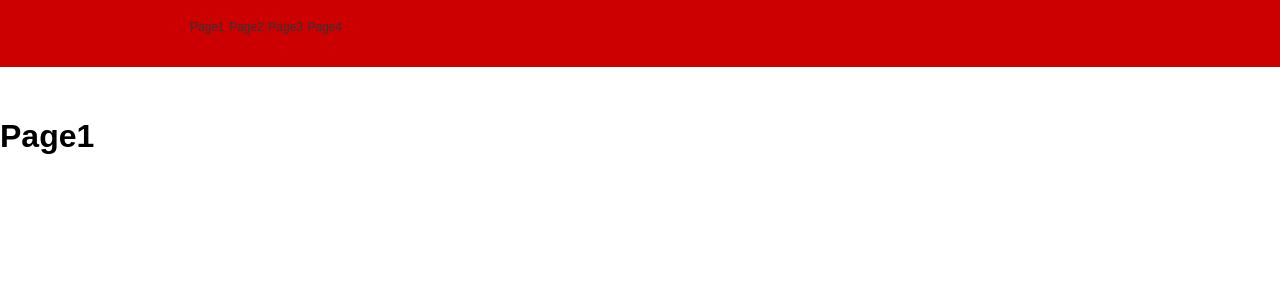
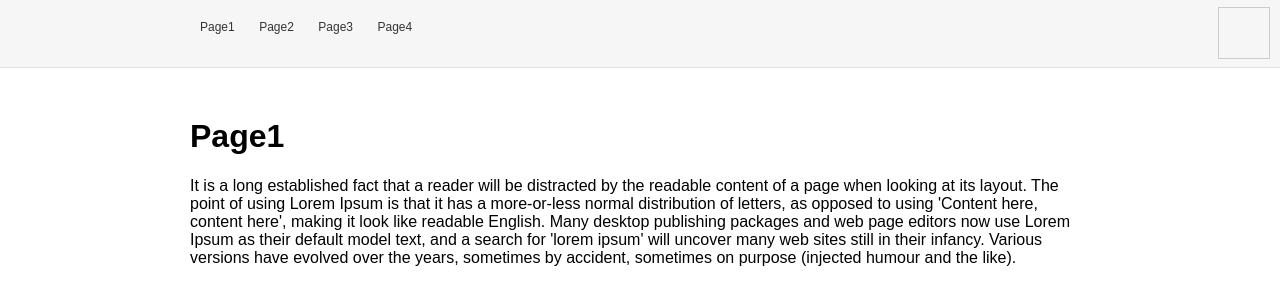
Before and after one commit to lucasaquiles/scrollFixMenu, a plain HTML site: page index.html in a window 1280 px wide. Both pictures are taken after a click on the link "Page1". Shown: the part 204-509 px from the top of the page. Drawn offline with Linux system fonts and the light colour scheme.

Commit message:
adição do método de mover para o topo e estilização da index

```diff
--- a/index.html
+++ b/index.html
@@ -8,28 +8,42 @@
 
 <style type="text/css" media="screen">
 	body{margin:0; font-family:Arial;}
-	#menu{width:900px; height:200px;  position:relative; margin:0 auto; border-bottom:solid 1px #333; background:#f6f6f6}
+	#menu{width:900px; height:200px;  position:relative; margin:0 auto; border-bottom:solid 1px #e3e3e3; background:#f6f6f6;}
 	#menu ul{position:relative !Important; display:block; width:900px; margin:0 auto; padding:0; }
-	#menu ul li{display:inline; font-family:Arial, Helvetica, sans-serif; font-size:12px}
+	#menu ul li{display:inline; font-family:Arial, Helvetica, sans-serif; font-size:12px; margin:0 10px;}
 	#menu ul li a{text-decoration:none; color:#333;}
 	#menu ul li a:hover{text-decoration:underline;}
+	#fixed{ position:absolute; width:900px ; height:50px ; bottom:0; left:0; z-index:9000000;}
+	#fixed.full{width:100%; position:fixed; top:0; left:0 ; padding-top:20px; background:#f6f6f6;
+border-bottom:solid 1px #e3e3e3;}
+	.content{width:100%; height:690px ; background:#fff; padding-top:100px}
+	.text{width:900px; height:auto; overflow:hidden; margin:0 auto;}
 
-	#fixed{ position:absolute; width:900px ; height:50px ; bottom:0; left:0; z-index:9000000;}
-	#fixed.full{width:100%; position:fixed; top:0; left:0 ; padding-top:20px; background:#c00;}
-	.content{width:100%; height:690px ; background:#fff; padding-top:100px}
+		a#to-top{
+			display:block;
+			width:50px;
+			height:50px;
+			border:solid 1px #ccc;
+			position:fixed;
+			top:10px;
+			right:10px;
+			z-index:900000000
+		}
+
 </style>
 
 <script type="text/javascript">
 	$(document).ready(function(){
 		$("#fixed").scrollFixedMenu({
-			minHeight:100
+			minHeight:130,
+			buttonToTop:{id:'to-top', show:true}
 		});
 	})
 </script>
 </head>
 
 <body>
-
+	<a href="/" id="to-top" title="voltar para o topo"></a>
 	<div id="menu">
 		<div id="fixed">
 			<ul>
@@ -42,16 +56,36 @@
 	</div>
 
 	<div class="content" id="page1">
-		<h1>Page1</h1>
+		<div class="text">
+			<h1>Page1</h1>
+			<p>
+				It is a long established fact that a reader will be distracted by the readable content of a page when looking at its layout. The point of using Lorem Ipsum is that it has a more-or-less normal distribution of letters, as opposed to using 'Content here, content here', making it look like readable English. Many desktop publishing packages and web page editors now use Lorem Ipsum as their default model text, and a search for 'lorem ipsum' will uncover many web sites still in their infancy. Various versions have evolved over the years, sometimes by accident, sometimes on purpose (injected humour and the like).
+			</p>
+		</div>
 	</div>
 	<div class="content" id="page2">
-	<h1>Page2</h1>
+		<div class="text">
+			<h1>Page2</h1>
+			<p>
+				It is a long established fact that a reader will be distracted by the readable content of a page when looking at its layout. The point of using Lorem Ipsum is that it has a more-or-less normal distribution of letters, as opposed to using 'Content here, content here', making it look like readable English. Many desktop publishing packages and web page editors now use Lorem Ipsum as their default model text, and a search for 'lorem ipsum' will uncover many web sites still in their infancy. Various versions have evolved over the years, sometimes by accident, sometimes on purpose (injected humour and the like).
+			</p>
+		</div>
 	</div>
 	<div class="content" id="page3">
-	<h1>Page3</h1>
+		<div class="text">
+			<h1>Page3</h1>
+			<p>
+				It is a long established fact that a reader will be distracted by the readable content of a page when looking at its layout. The point of using Lorem Ipsum is that it has a more-or-less normal distribution of letters, as opposed to using 'Content here, content here', making it look like readable English. Many desktop publishing packages and web page editors now use Lorem Ipsum as their default model text, and a search for 'lorem ipsum' will uncover many web sites still in their infancy. Various versions have evolved over the years, sometimes by accident, sometimes on purpose (injected humour and the like).
+			</p>
+		</div>
 	</div>
 	<div class="content" id="page4">
-	<h1>Page4</h1>
+		<div class="text">
+			<h1>Page4</h1>
+			<p>
+				It is a long established fact that a reader will be distracted by the readable content of a page when looking at its layout. The point of using Lorem Ipsum is that it has a more-or-less normal distribution of letters, as opposed to using 'Content here, content here', making it look like readable English. Many desktop publishing packages and web page editors now use Lorem Ipsum as their default model text, and a search for 'lorem ipsum' will uncover many web sites still in their infancy. Various versions have evolved over the years, sometimes by accident, sometimes on purpose (injected humour and the like).
+			</p>
+		</div>
 	</div>
 </body>
 <script type="text/javascript">
--- a/scrollFixedMenu.jquery.js
+++ b/scrollFixedMenu.jquery.js
@@ -10,8 +10,11 @@
 		element = this
 
 		var settings = $.extend( {
-		  'minHeight'         : 100
+		  'minHeight'         : 100,
+		  'buttonToTop':{id:'', show:false} // top or bottom
 		}, options);
+
+		buttonToTop = settings.buttonToTop.show
 
 		function doHeader(minHeight){
 			//console.log(settings.minHeight+" --> scroll: "+$(window).scrollTop())
@@ -20,8 +23,17 @@
 			if($(window).scrollTop() <= minHeight){
 
 					element.removeClass('full');
+
+					if(buttonToTop){
+						$('#'+settings.buttonToTop.id).fadeOut();
+					}
+
 			}else{
 					element.addClass('full');
+
+					if(buttonToTop){
+						$('#'+settings.buttonToTop.id).fadeIn();
+					}
 			}
 
 			$(this+' a[href = "#"]').removeClass('current').each(function(index) {
@@ -39,6 +51,15 @@
 
 
 
+		function moveToTop(){
+			$('#'+settings.buttonToTop.id).click(function(){
+
+				$('html, body').animate({scrollTop : 0}, 300);
+				return false;
+			});
+		}
+
+
 		element.addClass('full');
 		doHeader(settings.minHeight)
 		$(window).scroll(function(){
@@ -53,6 +74,11 @@
 				doHeader()
 				return false;
 		    })
+
+		if(buttonToTop){
+
+			moveToTop();
+		}
 	}
 
 
```
